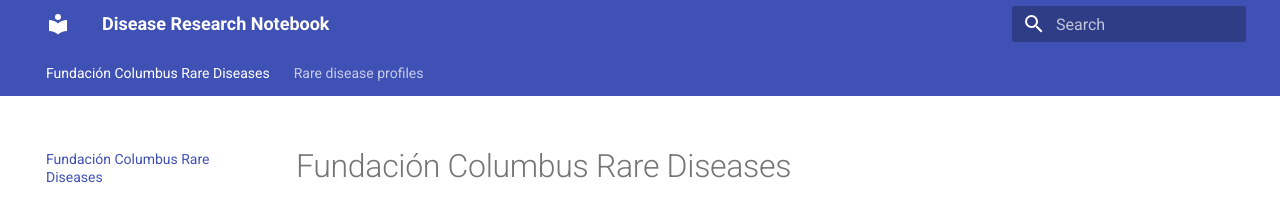
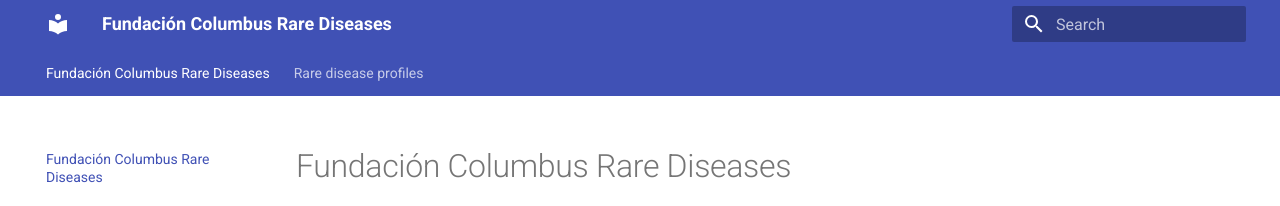
Before and after one commit to NaomiStamler/rare-diseases, an MkDocs documentation site: the page built from docs/index.md, in a window 1280 px wide. Shown: the top 206 px of the page. Built offline with MkDocs 1.6.1 and Material for MkDocs 9.7.7, drawn with Linux system fonts in a browser that asks for light colours.

Commit message:
Update mkdocs.yml

```diff
--- a/mkdocs.yml
+++ b/mkdocs.yml
@@ -1,4 +1,4 @@
-site_name: Disease Research Notebook
+site_name: Fundación Columbus Rare Diseases
 site_description: Consolidated disease sources and research notes
 theme:
   name: material
```
